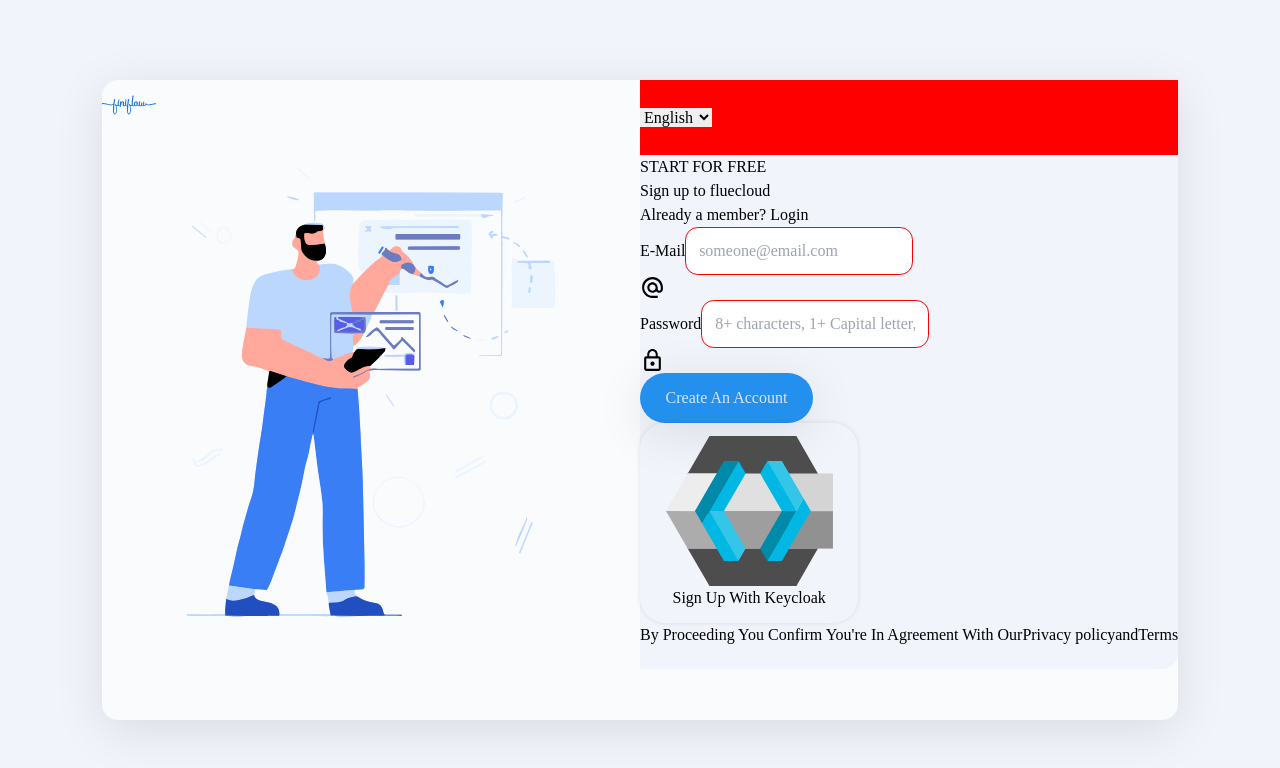
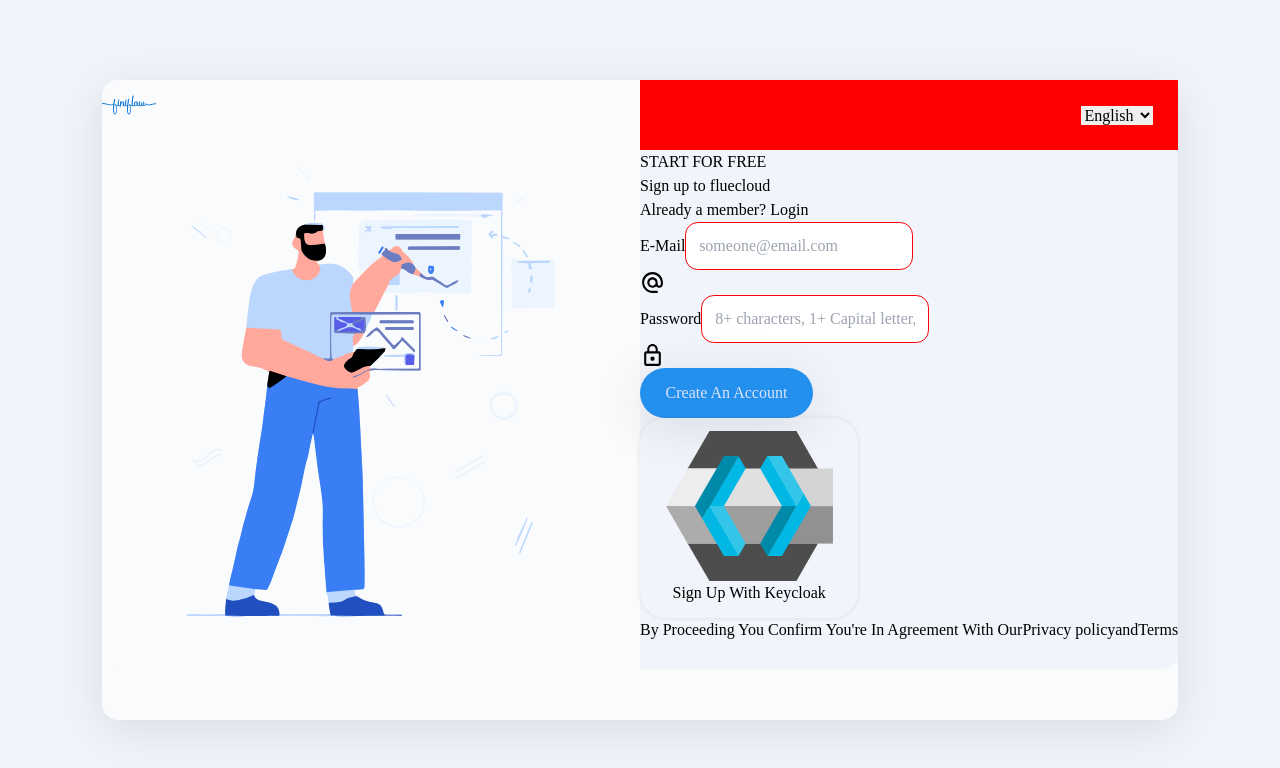
Before and after one commit to paullaster/manage-fuel-bussiness-ui, a React (Vite) app: page /account/register in a window 1280 px wide. Shown: the top 768 px of the page. Built offline with nearby package versions, Linux system fonts and the light colour scheme; no server answers; a web font is replaced by a local one.

Commit message:
logging page ui

```diff
--- a/src/assets/sass/pages/_account.scss
+++ b/src/assets/sass/pages/_account.scss
@@ -40,7 +40,13 @@ section.account {
 
             div.i18n {
                 background-color: red;
-                padding: g.$small 0;
+                padding: g.$small g.$small g.$small 0;
+                display: flex;
+                justify-content: flex-end;
+
+                .i18n_list {
+
+                }
             }
 
         }
```
